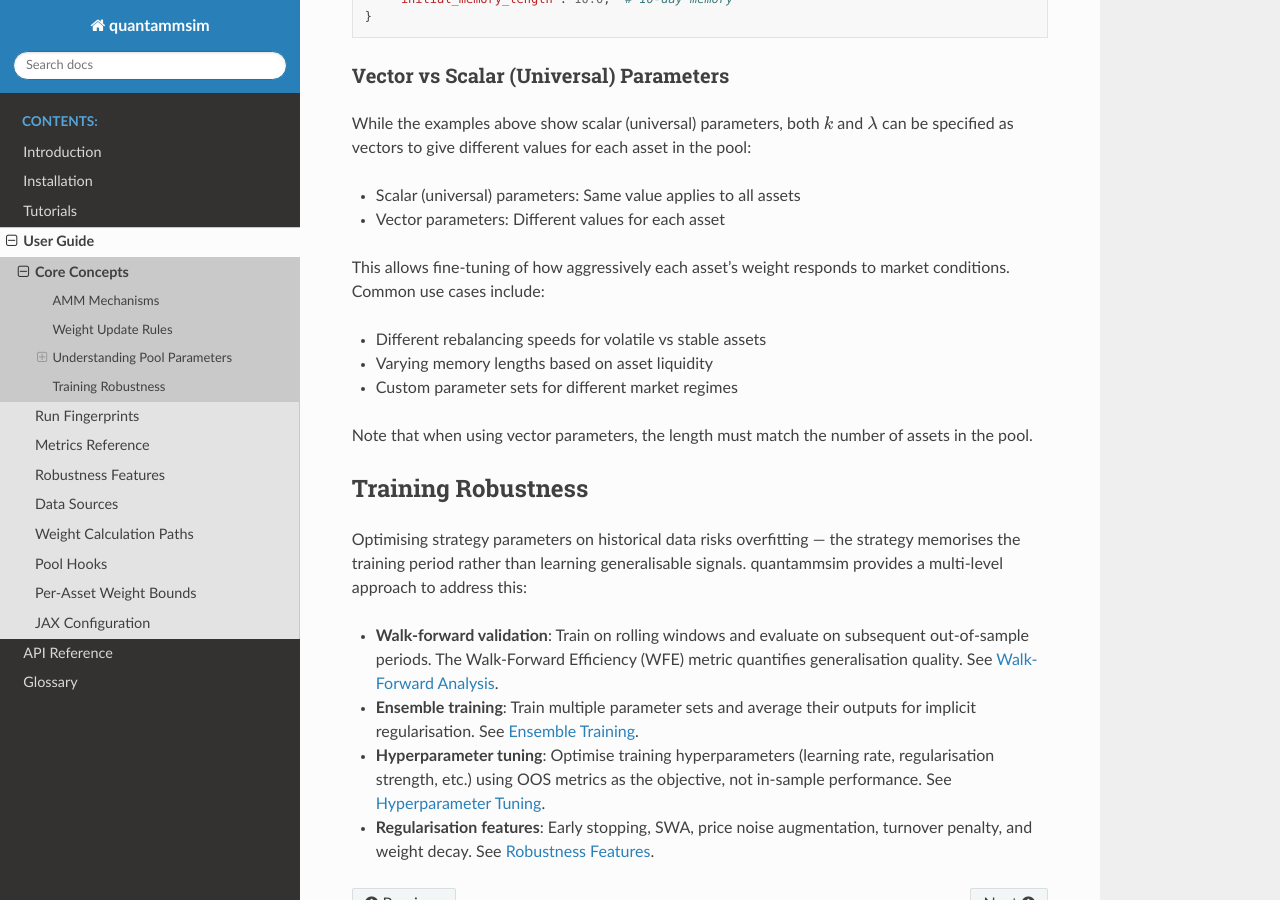
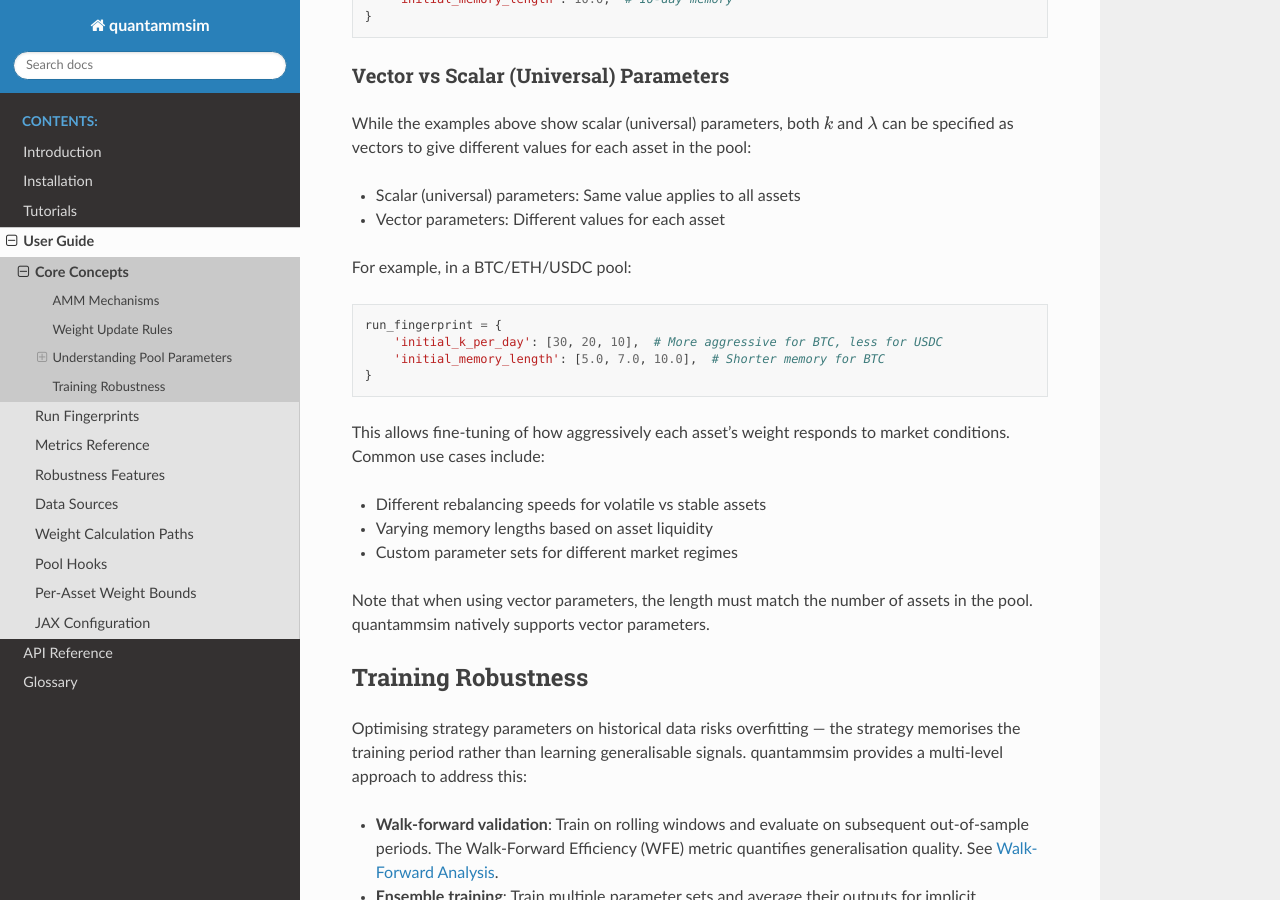
Before and after one commit to QuantAMMProtocol/quantammsim, a Sphinx documentation site: the page built from docs/source/user_guide/core_concepts.rst, in a window 1280 px wide and 900 px high, scrolled down 1699 px. Built offline with Sphinx 7.4.7 and the Read the Docs theme 3.1.0, drawn with Linux system fonts in a browser that asks for light colours.

Commit message:
docs: add vector parameter example from stash to core_concepts.rst

```diff
--- a/docs/source/user_guide/core_concepts.rst
+++ b/docs/source/user_guide/core_concepts.rst
@@ -77,6 +77,13 @@ While the examples above show scalar (universal) parameters, both :math:`k` and
 * Scalar (universal) parameters: Same value applies to all assets
 * Vector parameters: Different values for each asset
 
+For example, in a BTC/ETH/USDC pool::
+
+    run_fingerprint = {
+        'initial_k_per_day': [30, 20, 10],  # More aggressive for BTC, less for USDC
+        'initial_memory_length': [5.0, 7.0, 10.0],  # Shorter memory for BTC
+    }
+
 This allows fine-tuning of how aggressively each asset's weight responds to market conditions. Common use cases include:
 
 * Different rebalancing speeds for volatile vs stable assets
@@ -84,6 +91,7 @@ This allows fine-tuning of how aggressively each asset's weight responds to mark
 * Custom parameter sets for different market regimes
 
 Note that when using vector parameters, the length must match the number of assets in the pool.
+quantammsim natively supports vector parameters.
 
 Training Robustness
 -------------------
```
